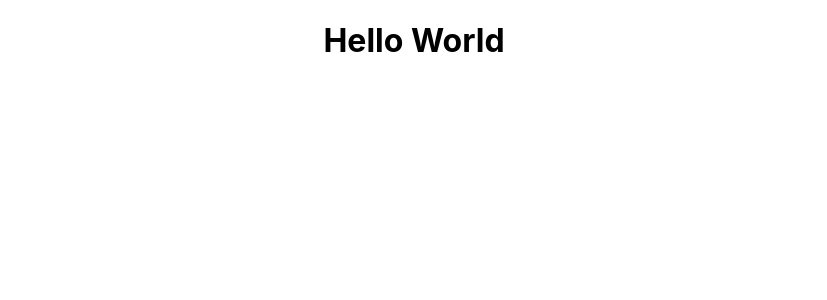
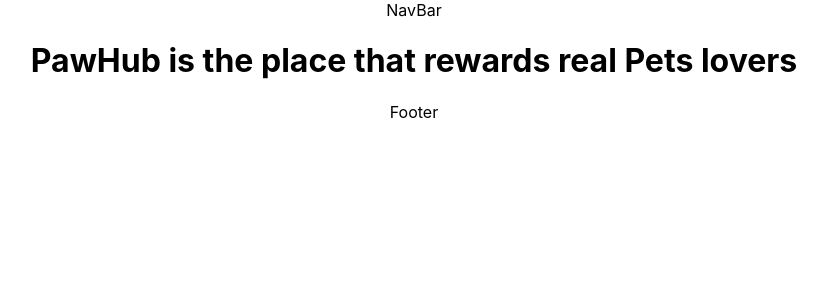
Before and after one commit to Lu-Smith/fans-app-react-typescript, a React (Create React App) app: page / in a window 1280 px wide. Shown: the top 300 px of the page, without its empty margins (226-1053 px from the left). Built offline with nearby package versions, Linux system fonts and the light colour scheme.

Commit message:
Added main folders

```diff
--- a/src/App.tsx
+++ b/src/App.tsx
@@ -1,10 +1,15 @@
 import React from 'react';
 import './App.css';
+import Footer from './components/Footer';
+import Main from './components/Main';
+import NavBar from './components/NavBar';
 
 function App() {
   return (
     <div className="App">
-     <h1> Hello World</h1>
+      <NavBar />
+      <Main />
+      <Footer />
     </div>
   );
 }
--- /dev/null
+++ b/src/components/Footer.tsx
@@ -0,0 +1,9 @@
+import React from 'react'
+
+const Footer = () => {
+  return (
+    <div>Footer</div>
+  )
+}
+
+export default Footer;
--- /dev/null
+++ b/src/components/Main.tsx
@@ -0,0 +1,11 @@
+import React from 'react'
+
+const Main = () => {
+  return (
+    <div>
+         <h1> PawHub is the place that rewards real Pets lovers</h1>
+    </div>
+  )
+}
+
+export default Main;
--- /dev/null
+++ b/src/components/NavBar.tsx
@@ -0,0 +1,9 @@
+import React from 'react'
+
+const NavBar = () => {
+  return (
+    <div>NavBar</div>
+  )
+}
+
+export default NavBar;
```
